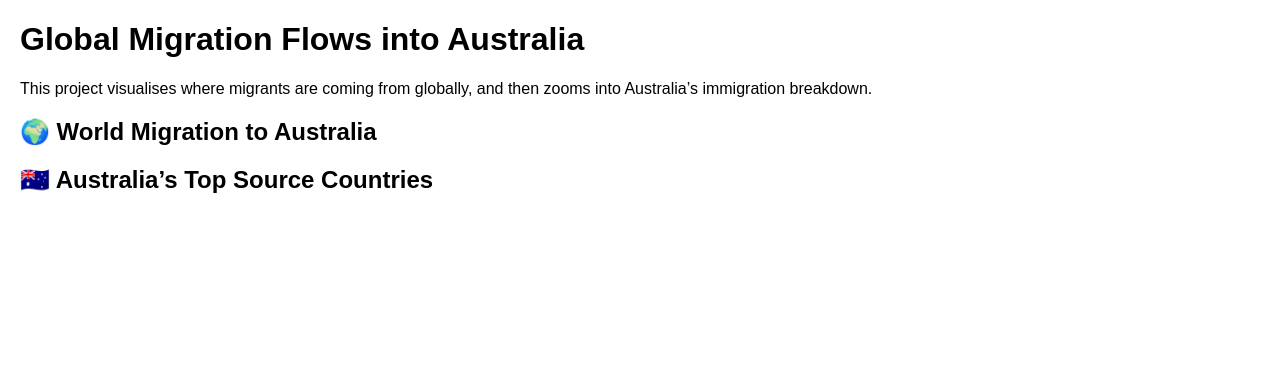
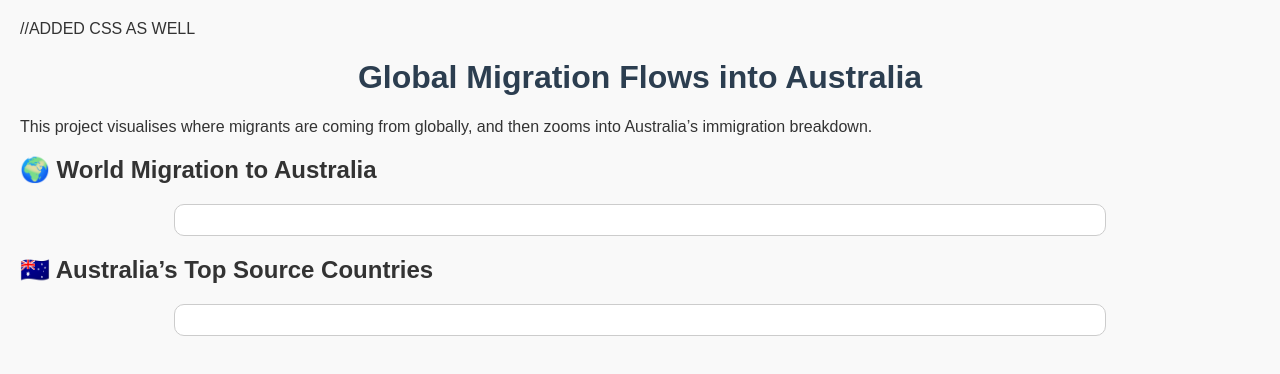
Before and after one commit to Muskan0019monash/3179-data-visualization, a plain HTML site: page index.html in a window 1280 px wide. Drawn offline with Linux system fonts and the light colour scheme; a script that the page names is missing.

Commit message:
ADDING CSS

```diff
--- a/index.html
+++ b/index.html
@@ -3,11 +3,32 @@
 <head>
   <meta charset="UTF-8">
   <title>Global Migration to Australia</title>
-  <!-- Vega & Vega-Lite libraries -->
   <script src="https://cdn.jsdelivr.net/npm/vega@5"></script>
   <script src="https://cdn.jsdelivr.net/npm/vega-lite@5"></script>
   <script src="https://cdn.jsdelivr.net/npm/vega-embed@6"></script>
+
+  <style>
+    body {
+      font-family: Arial, sans-serif;
+      background: #f9f9f9;
+      margin: 20px;
+      color: #333;
+    }
+    h1 {
+      text-align: center;
+      color: #2c3e50;
+    }
+    #worldMap, #ausChart {
+      margin: 20px auto;
+      max-width: 900px;
+      background: white;
+      border: 1px solid #ccc;
+      padding: 15px;
+      border-radius: 10px;
+    }
+  </style>
 </head>
+//ADDED CSS AS WELL
 <body style="font-family: Arial, sans-serif; margin: 20px;">
 
   <h1>Global Migration Flows into Australia</h1>
```
Also changed, not shown: script.js (+6 -6 lines).
